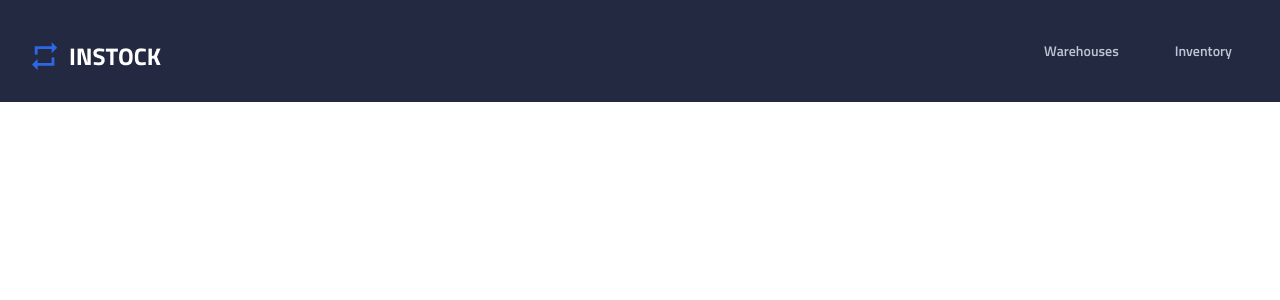
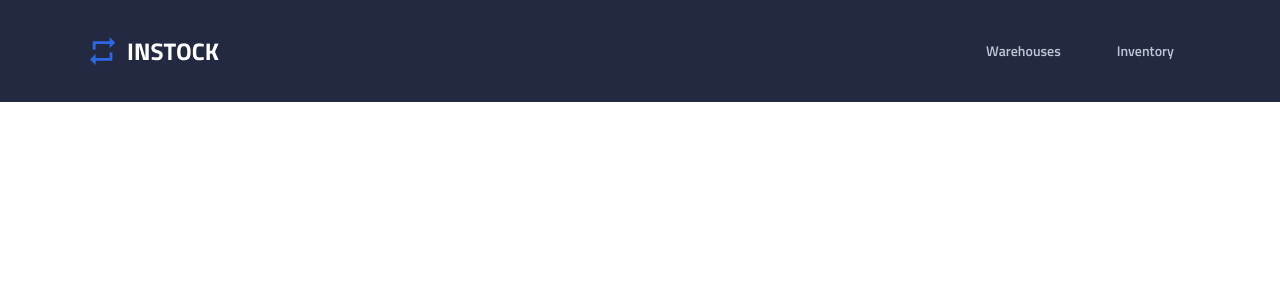
Before and after one commit to pshenoy30/InStock-Frontend, a React (Vite) app: page / in a window 1280 px wide. Shown: the top 300 px of the page. Built offline with nearby package versions, Linux system fonts and the light colour scheme.

Commit message:
updated styling for desktop media query for header component

```diff
--- a/src/components/Header/Header.scss
+++ b/src/components/Header/Header.scss
@@ -13,7 +13,14 @@
   @include tablet {
     padding: 2rem 2rem;
     flex-direction: row;
-    align-items: flex-end;
+    align-items: center;
+    justify-content: space-between;
+  }
+
+  @include desktop {
+    padding: 2rem 5.625rem;
+    flex-direction: row;
+    align-items: center;
     justify-content: space-between;
   }
 
```
